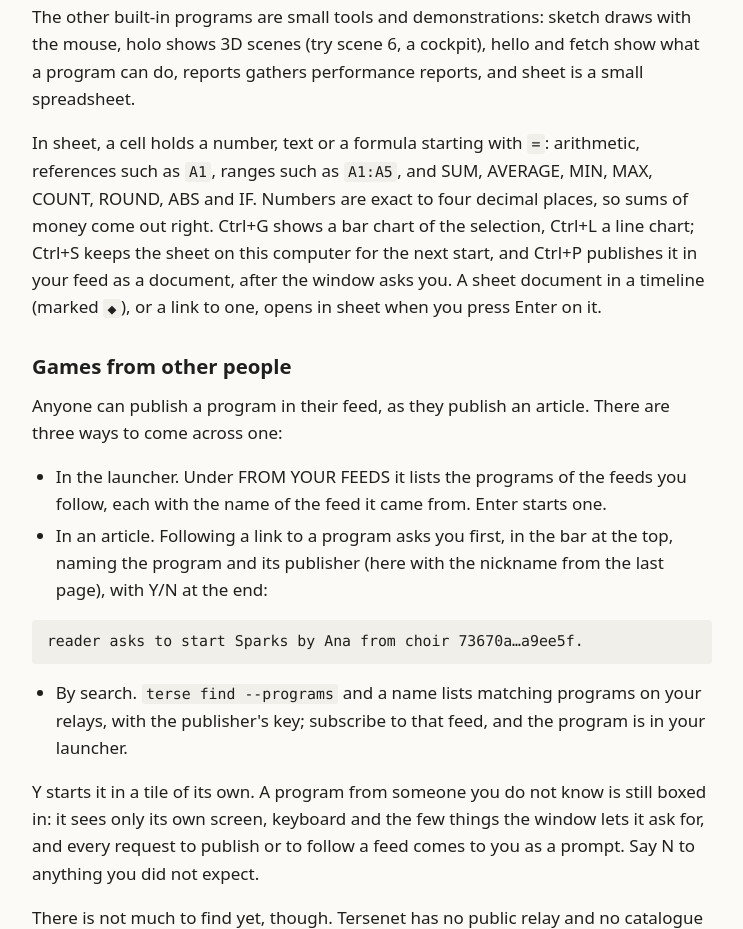
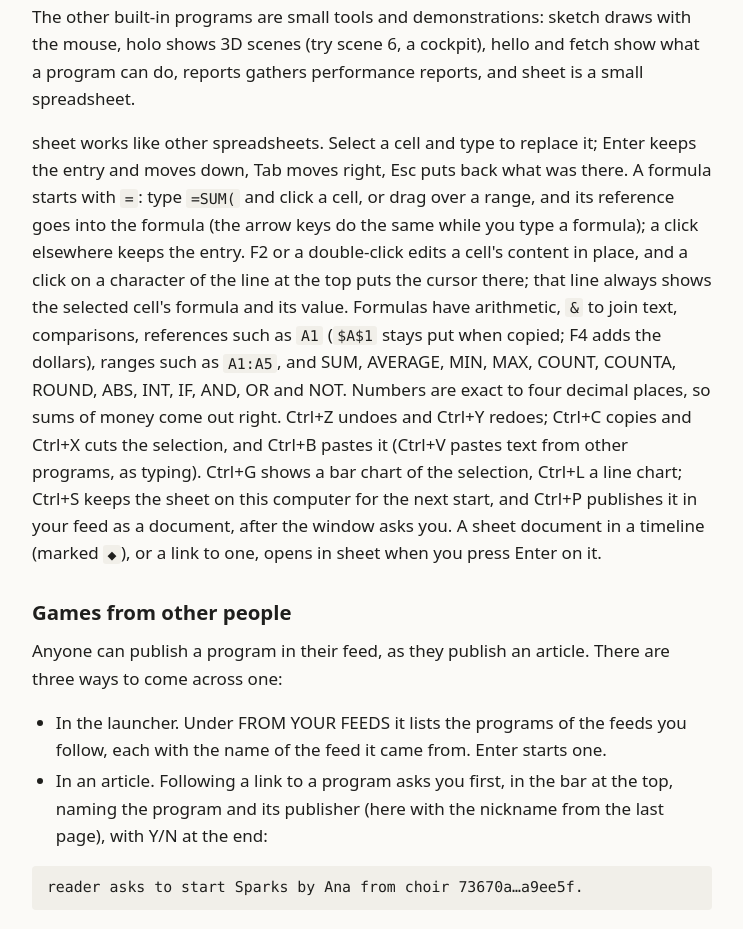
Before and after one commit to runvnc/terse, a plain HTML site: page site/guide-games.html in a window 1280 px wide. Shown: the part 1051-1980 px from the top of the page, without its empty margins (268-1011 px from the left). Drawn offline with Linux system fonts and the light colour scheme.

Commit message:
Regenerated manual, reader, shell and site after the relay and sheet merges
Co-Authored-By: Claude Fable 5.2 <noreply@anthropic.com>

```diff
--- a/site/guide-games.html
+++ b/site/guide-games.html
@@ -23,7 +23,7 @@
                      Enter or Start: play.        Esc: quit.</pre>
 <p>Enter plays. Left and Right turn your craft, Up thrusts. Both games keep your high score on this computer, for the next time. Lumen Reef has sound. If you hear nothing, Tersenet says why in a notice at the bottom of the window; <code>terse-host --hardware-check</code> names the sound output it found. Ctrl+Alt+minus and Ctrl+Alt+plus change the volume, Ctrl+Alt+M mutes it, and the volume is remembered. F12 takes you back to the launcher while a game goes on in its tile; Enter on its line there, or a click on it, brings it back.</p>
 <p>The other built-in programs are small tools and demonstrations: sketch draws with the mouse, holo shows 3D scenes (try scene 6, a cockpit), hello and fetch show what a program can do, reports gathers performance reports, and sheet is a small spreadsheet.</p>
-<p>In sheet, a cell holds a number, text or a formula starting with <code>=</code>: arithmetic, references such as <code>A1</code>, ranges such as <code>A1:A5</code>, and SUM, AVERAGE, MIN, MAX, COUNT, ROUND, ABS and IF. Numbers are exact to four decimal places, so sums of money come out right. Ctrl+G shows a bar chart of the selection, Ctrl+L a line chart; Ctrl+S keeps the sheet on this computer for the next start, and Ctrl+P publishes it in your feed as a document, after the window asks you. A sheet document in a timeline (marked <code>◆</code>), or a link to one, opens in sheet when you press Enter on it.</p>
+<p>sheet works like other spreadsheets. Select a cell and type to replace it; Enter keeps the entry and moves down, Tab moves right, Esc puts back what was there. A formula starts with <code>=</code>: type <code>=SUM(</code> and click a cell, or drag over a range, and its reference goes into the formula (the arrow keys do the same while you type a formula); a click elsewhere keeps the entry. F2 or a double-click edits a cell&#39;s content in place, and a click on a character of the line at the top puts the cursor there; that line always shows the selected cell&#39;s formula and its value. Formulas have arithmetic, <code>&amp;</code> to join text, comparisons, references such as <code>A1</code> (<code>$A$1</code> stays put when copied; F4 adds the dollars), ranges such as <code>A1:A5</code>, and SUM, AVERAGE, MIN, MAX, COUNT, COUNTA, ROUND, ABS, INT, IF, AND, OR and NOT. Numbers are exact to four decimal places, so sums of money come out right. Ctrl+Z undoes and Ctrl+Y redoes; Ctrl+C copies and Ctrl+X cuts the selection, and Ctrl+B pastes it (Ctrl+V pastes text from other programs, as typing). Ctrl+G shows a bar chart of the selection, Ctrl+L a line chart; Ctrl+S keeps the sheet on this computer for the next start, and Ctrl+P publishes it in your feed as a document, after the window asks you. A sheet document in a timeline (marked <code>◆</code>), or a link to one, opens in sheet when you press Enter on it.</p>
 <h2 id="games-from-other-people">Games from other people</h2>
 <p>Anyone can publish a program in their feed, as they publish an article. There are three ways to come across one:</p>
 <ul>
```
Also changed, not shown: docs/manual/build/contents.txt, docs/manual/build/guide-games.txt, docs/manual/build/guide-install.txt, docs/manual/build/guide-profile.txt, docs/manual/build/guide-read.txt, docs/manual/build/guide-run.txt, docs/manual/build/guide-subscribe.txt, docs/manual/build/guide-write.txt, docs/manual/build/index.txt, programs/reader/expected/manual-index.txt, 5 other files.
